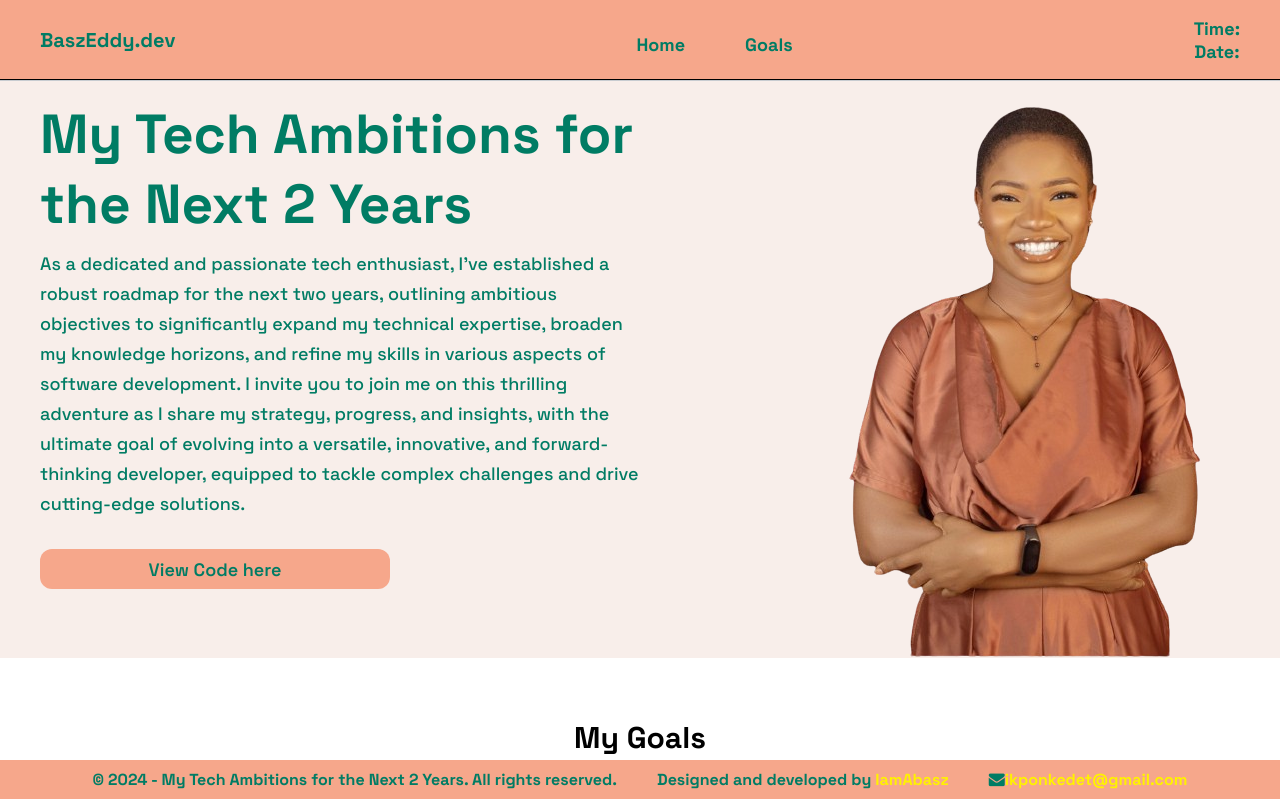
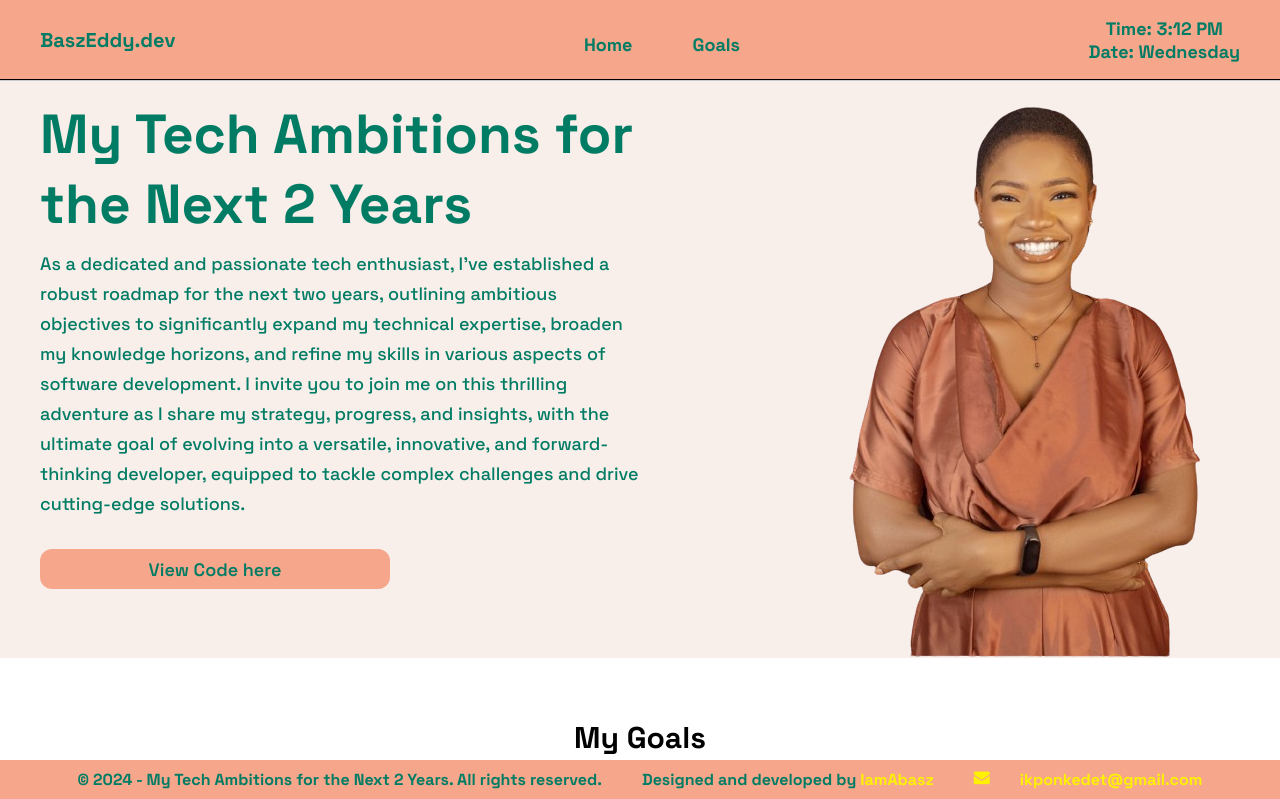
Before and after one commit to kponky/HNG-Tasks-Repo, a plain HTML site: page index.html in a window 1280 px wide. Shown: the top 799 px of the page. Drawn offline with Linux system fonts and the light colour scheme.

Commit message:
functionality added

```diff
--- a/index.html
+++ b/index.html
@@ -28,8 +28,8 @@
       </ul>
 
       <div class="date_time">
-        <p data-testid="currentTimeUTC" id="currentTime">Time: <span></span></p>
-        <p data-testid="currentDay" id="currentDay">Date: <span></span> </p>
+        <p data-testid="currentTimeUTC" >Time: <span id="currentTime"></span></p>
+        <p data-testid="currentDay">Date: <span id="currentDay"></span> </p>
       </div>
 
     </div>
@@ -194,6 +194,7 @@
   </main>
 
 
+  <script src="/main.js"></script>
 </body>
 
 </html>
--- a/main.js
+++ b/main.js
@@ -0,0 +1,24 @@
+const currentTimeDisplay = document.getElementById('currentTime');
+const currentDayDisplay = document.getElementById('currentDay');
+
+function updateTime() {
+  const now = new Date();
+
+  const day = now.getDay();
+  const daysOfWeek = ["Sunday", "Monday", "Tuesday", "Wednesday", "Thursday", "Friday", "Saturday"];
+  const currentDay = daysOfWeek[day];
+
+  let hours = now.getHours();
+  const minutes = now.getMinutes().toString().padStart(2, '0');
+  const ampm = hours >= 12 ? 'PM' : 'AM';
+  hours = hours % 12;
+  hours = hours ? hours : 12;
+  const formattedTime = `${hours}:${minutes} ${ampm}`;
+
+  currentTimeDisplay.textContent = formattedTime;
+  currentDayDisplay.textContent = currentDay;
+}
+
+updateTime();
+
+setInterval(updateTime, 60000);
--- a/styles.css
+++ b/styles.css
@@ -414,6 +414,13 @@ box-sizing: border-box; */
   color: rgb(255, 242, 0);
 }
 
+.footer p:nth-child(3){
+  display: flex;
+  gap: 30px;
+  color: rgb(255, 242, 0);
+
+}
+
 
 
 
@@ -535,8 +542,6 @@ width: 100%;
   gap: 10px;
   height: fit-content;
 
-
-
 }
 
 }
```
